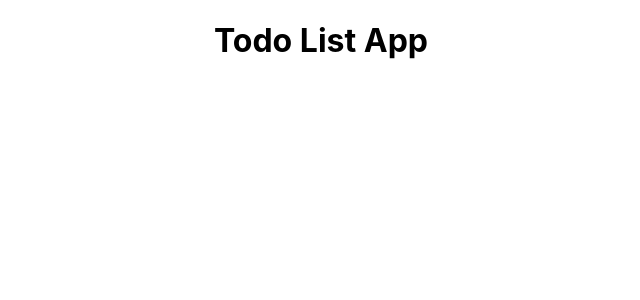
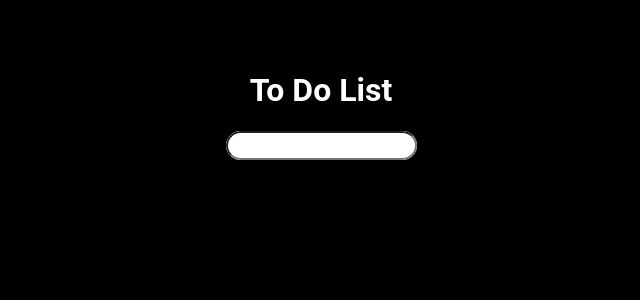
Before and after one commit to Max1mus5/todo-list-app, a React (Create React App) app: page / in a window 1280 px wide. Shown: the top 300 px of the page, without its empty margins (319-959 px from the left). Built offline with nearby package versions, Linux system fonts and the light colour scheme.

Commit message:
finalizando aplicacion

```diff
--- a/src/App.js
+++ b/src/App.js
@@ -2,6 +2,8 @@ import logo from './logo.svg';
 import './App.css';
 import React from 'react';
 import Header from './components/Header';
+import To_Do_List_Container from './containers/To_Do_List_Container';
+
 
 
 
@@ -9,8 +11,7 @@ import Header from './components/Header';
 const App = () => {
   return (
     <div className="App">
-      <Header title="Todo List App" />
-
+      <To_Do_List_Container />
     </div>
   );
 }
--- a/src/containers/TaskForm.js
+++ b/src/containers/TaskForm.js
@@ -1,2 +1,34 @@
-import React from 'react';
-import { useState } from 'react';
+import React, { useState } from 'react';
+
+//formulario para escribir y añadir tareas
+
+const TaskForm = ({ addTask }) => {
+    const [value, setValue] = useState('');
+
+
+    const handleSubmit = e => {
+        e.preventDefault();
+        if (!value) return;
+        addTask(value);
+        setValue('');
+        setSent(true);
+      }
+
+
+
+
+    return (
+        <form onSubmit={handleSubmit} className='form'>
+            <input
+            type="text"
+            className={`input`}
+            value={value}
+            onChange={e => setValue(e.target.value)}
+            />
+
+        </form>
+
+    );
+}
+
+export default TaskForm;
--- /dev/null
+++ b/src/containers/ToDoList.css
@@ -0,0 +1,45 @@
+body{
+    background-color: #000000;
+    font-family: 'Roboto', sans-serif;
+    font-size: 16px;
+    color: #ffffff;
+    /* center body */
+    display: flex;
+    justify-content: center;
+    align-items: center;
+    margin-top: 50px;
+    padding: 0;
+
+}
+
+
+.form{
+    /* styles for the form, border, letter backgorund, when its sended an green background efect */
+    display: flex;
+    margin-left: auto;
+    width: 100%;
+    background-color: #ffffff;
+    border-radius: 20px;
+    border: 0px solid #ffffff;
+    box-sizing: border-box;
+    padding: 0px;
+    overflow: hidden;
+
+
+}
+
+.input {
+    width: 100%;
+    border-radius: 20px;
+    padding: 5px;
+}
+
+.sent {
+    background-color: green;
+    transition: background-color 0.5s ease;
+  }
+
+  .white {
+    background-color: white;
+    transition: background-color 0.5s ease;
+  }
--- a/src/containers/To_Do_List_Container.js
+++ b/src/containers/To_Do_List_Container.js
@@ -1,17 +1,69 @@
-import React from 'react';
-import { useState } from 'react';
+import "./ToDoList.css";
+import React, {useState} from "react";
+import TaskForm from "./TaskForm";
+import Header from "../components/Header";
 
+//functional component for the To Do List Container
+function ToDoListContainer(){
+    //state for the tasks
+    const [task, setTask] = useState([]);
 
-//variable de estado de una tarea
-const [task, setTask] = useState('');
-
-//añadir tareas
-function addTask(newTask){
+    //add task function
+    const addTask = text => {
+    const newTask = { text, completed: false };
     setTask([...task, newTask]);
 }
 
-<ul>
-  {tasks.map((task, index) => (
-    <li key={index}>{task}</li>
-  ))}
-</ul>
+
+    //delete Task, with index arg.
+    function deleteTask(index){
+    const newList = [...task];
+    newList.splice(index, 1);
+    setTask(newList);}
+
+    //mark as complete
+    function markComplete(index) {
+        const updatedTasks = [...task];
+        updatedTasks[index].completed = !updatedTasks[index].completed; // Cambia el estado de completado (true/false)
+        setTask(updatedTasks);
+      }
+
+
+
+
+    //return the container
+    return(
+        <div className="ToDoContainer">
+            {/* To do list */}
+            <Header title="To Do List"  className="Header"/>
+            <TaskForm addTask={addTask} />
+            {/* Task list */}
+            <ul className="ToDoElementsList">
+                {/* Map through the tasks */}
+                {task.map((task, index) => (
+                <li key={index}>
+                    {task.text}
+                    <button onClick={() => deleteTask(index)}>Delete</button>
+                    {/* //square to mark as complete */}
+                    <button onClick={() => markComplete(index)}>
+                        {task.completed ? "Incomplete" : "Complete"}
+                    </button>
+                </li>
+                 ))}
+
+
+            </ul>
+
+
+
+        </div>
+    );
+                }
+
+
+
+
+
+
+//export the container
+export default ToDoListContainer;
```
